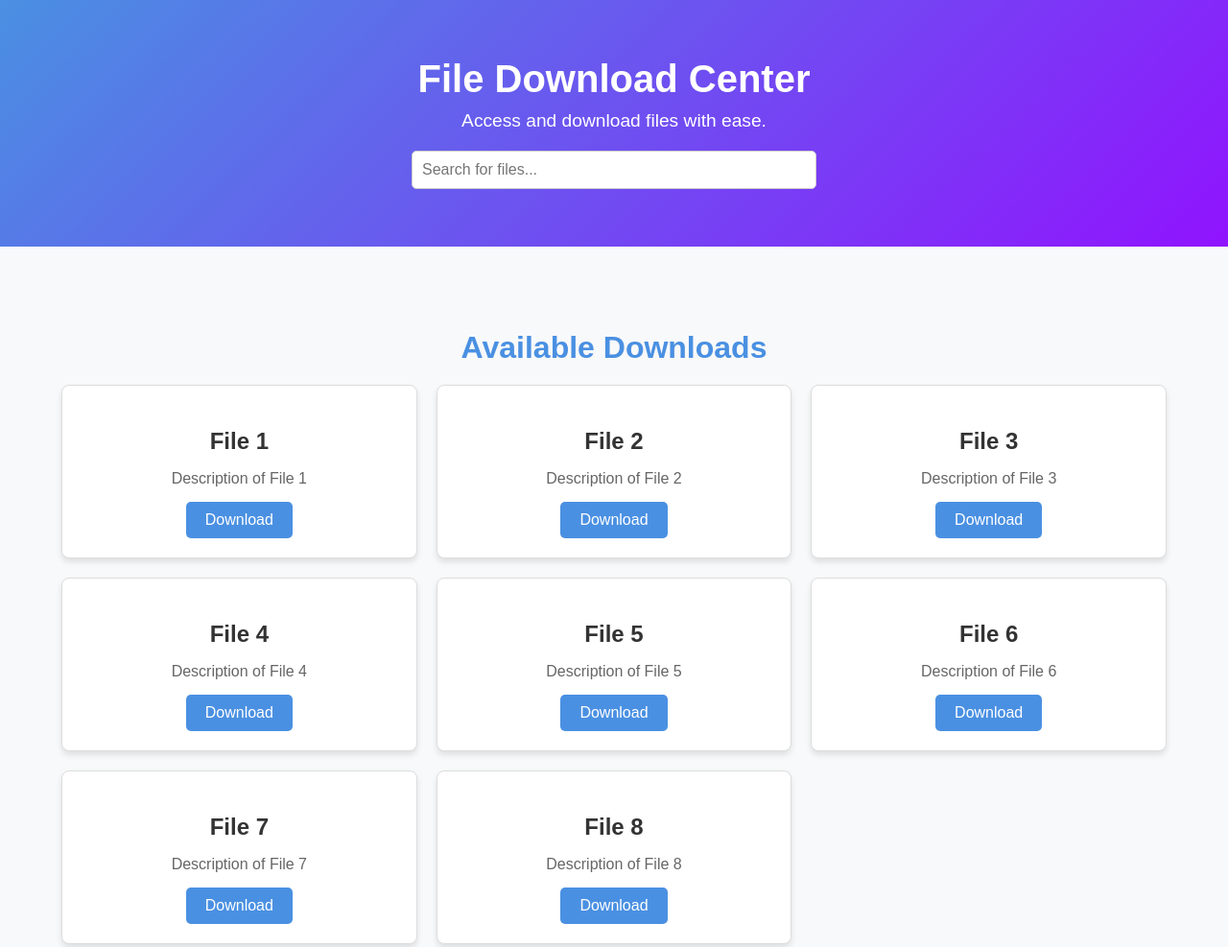
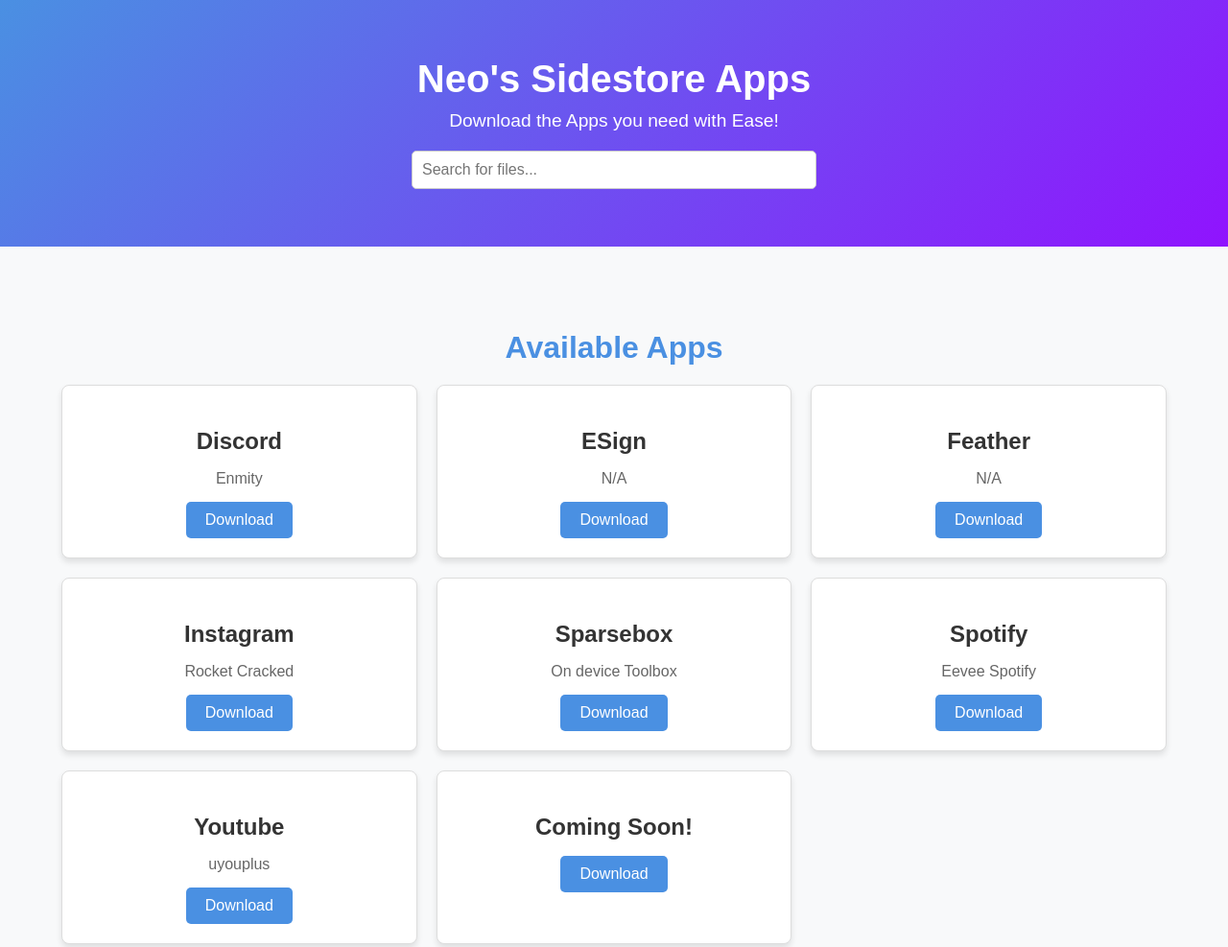
Before and after one commit to neoarz/Neos-Sidestore-Apps, a plain HTML site: page index.html in a window 1280 px wide. Shown: the top 987 px of the page at 96% size. Drawn offline with Linux system fonts and the light colour scheme.

Commit message:
Update index.html

```diff
--- a/index.html
+++ b/index.html
@@ -120,8 +120,8 @@
     <!-- Header Section -->
     <header class="header">
         <div class="container">
-            <h1>File Download Center</h1>
-            <p>Access and download files with ease.</p>
+            <h1>Neo's Sidestore Apps</h1>
+            <p>Download the Apps you need with Ease!</p>
             <!-- Search Bar -->
             <input type="text" id="searchBar" class="search-bar" placeholder="Search for files..." onkeyup="searchFiles()">
         </div>
@@ -130,55 +130,55 @@
     <!-- Main Content Section -->
     <main class="main">
         <div class="container">
-            <h2>Available Downloads</h2>
+            <h2>Available Apps</h2>
             <div class="file-grid">
-                <!-- File Card 1 -->
+
                 <div class="file-card" data-title="File 1">
-                    <h3>File 1</h3>
-                    <p>Description of File 1</p>
-                    <a href="files/file1.zip" download class="btn">Download</a>
+                    <h3>Discord</h3>
+                    <p>Enmity</p>
+                    <a href="https://github.com/neoarz/Neos-Sidestore-Apps/raw/main/assets/Discord.ipa" download class="btn">Download</a>
                 </div>
-                <!-- File Card 2 -->
+
                 <div class="file-card" data-title="File 2">
-                    <h3>File 2</h3>
-                    <p>Description of File 2</p>
-                    <a href="files/file2.zip" download class="btn">Download</a>
+                    <h3>ESign</h3>
+                    <p>N/A</p>
+                    <a href="https://github.com/neoarz/Neos-Sidestore-Apps/raw/main/assets/ESign.ipa" download class="btn">Download</a>
                 </div>
-                <!-- File Card 3 -->
+
                 <div class="file-card" data-title="File 3">
-                    <h3>File 3</h3>
-                    <p>Description of File 3</p>
-                    <a href="files/file3.zip" download class="btn">Download</a>
+                    <h3>Feather</h3>
+                    <p>N/A</p>
+                    <a href="https://github.com/neoarz/Neos-Sidestore-Apps/raw/main/assets/Feather.ipa" download class="btn">Download</a>
                 </div>
-                <!-- File Card 4 -->
+
                 <div class="file-card" data-title="File 4">
-                    <h3>File 4</h3>
-                    <p>Description of File 4</p>
-                    <a href="files/file4.zip" download class="btn">Download</a>
+                    <h3>Instagram</h3>
+                    <p>Rocket Cracked</p>
+                    <a href="https://github.com/neoarz/Neos-Sidestore-Apps/raw/main/assets/Instagram.ipa" download class="btn">Download</a>
                 </div>
-                <!-- File Card 5 -->
+
                 <div class="file-card" data-title="File 5">
-                    <h3>File 5</h3>
-                    <p>Description of File 5</p>
-                    <a href="files/file5.zip" download class="btn">Download</a>
+                    <h3>Sparsebox</h3>
+                    <p>On device Toolbox</p>
+                    <a href="https://github.com/neoarz/Neos-Sidestore-Apps/raw/main/assets/Sparsebox.ipa" download class="btn">Download</a>
                 </div>
-                <!-- File Card 6 -->
+
                 <div class="file-card" data-title="File 6">
-                    <h3>File 6</h3>
-                    <p>Description of File 6</p>
-                    <a href="files/file6.zip" download class="btn">Download</a>
+                    <h3>Spotify</h3>
+                    <p>Eevee Spotify</p>
+                    <a href="https://github.com/neoarz/Neos-Sidestore-Apps/raw/main/assets/Spotify.ipa" download class="btn">Download</a>
                 </div>
-                <!-- File Card 7 -->
+
                 <div class="file-card" data-title="File 7">
-                    <h3>File 7</h3>
-                    <p>Description of File 7</p>
-                    <a href="files/file7.zip" download class="btn">Download</a>
+                    <h3>Youtube</h3>
+                    <p>uyouplus</p>
+                    <a href="https://github.com/neoarz/Neos-Sidestore-Apps/raw/main/assets/YouTube.ipa" download class="btn">Download</a>
                 </div>
-                <!-- File Card 8 -->
+
                 <div class="file-card" data-title="File 8">
-                    <h3>File 8</h3>
-                    <p>Description of File 8</p>
-                    <a href="files/file8.zip" download class="btn">Download</a>
+                    <h3>Coming Soon!</h3>
+                    <p></p>
+                    <a href="" download class="btn">Download</a>
                 </div>
             </div>
         </div>
```
